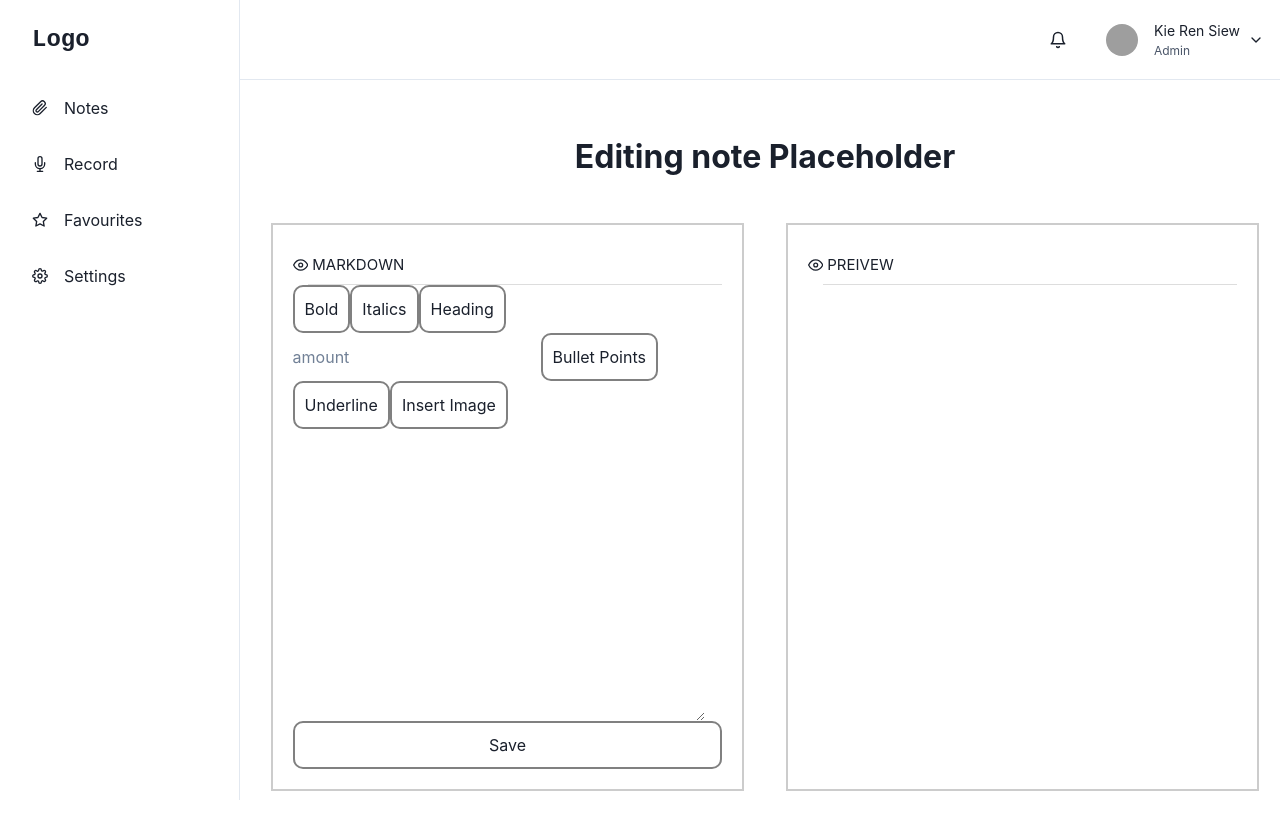
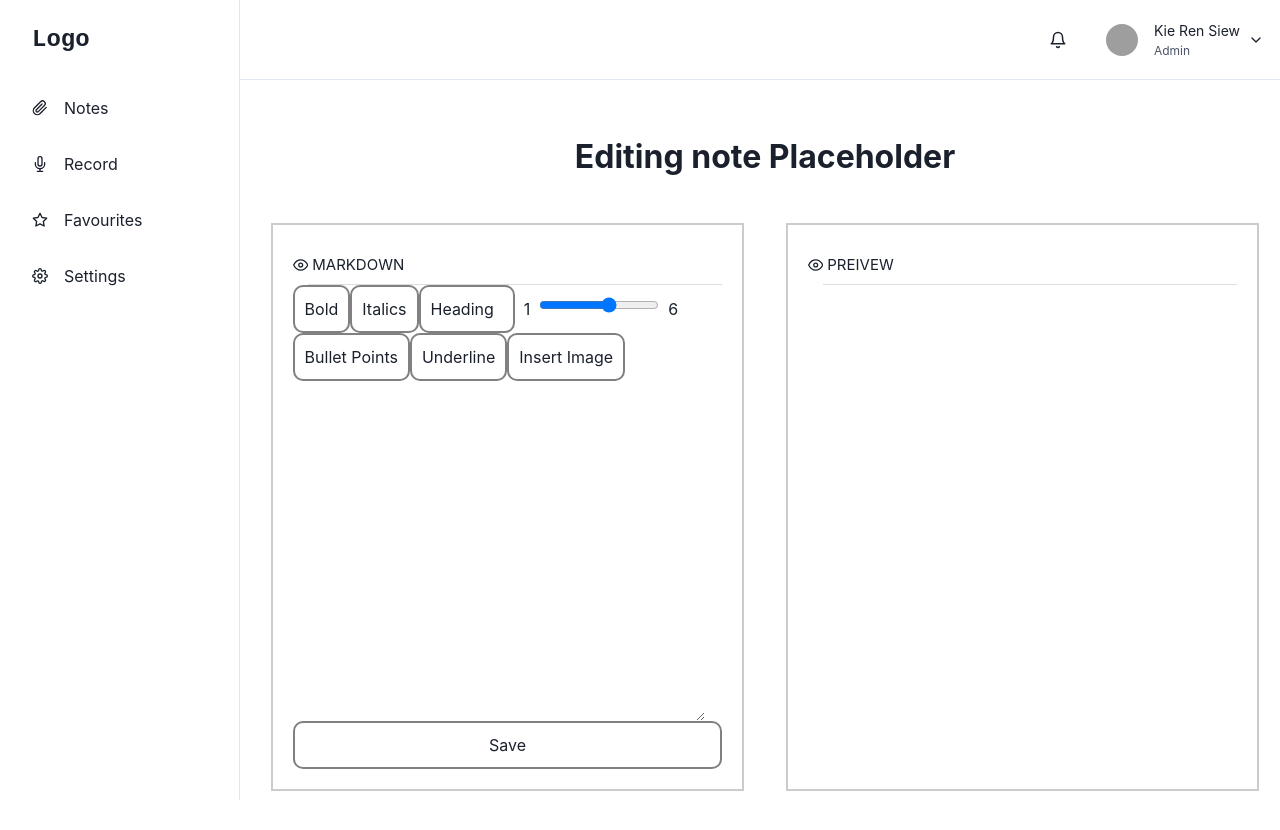
Before and after one commit to ski3r3n/lecturizefinal, a Next.js app: page /dashboard/notes/1/edit in a window 1280 px wide. Shown: the top 830 px of the page. Built offline with nearby package versions, Linux system fonts and the light colour scheme; grey boxes are pictures that could not be loaded.

Commit message:
small bugfix

```diff
--- a/src/components/mdeditor.js
+++ b/src/components/mdeditor.js
@@ -28,6 +28,7 @@ export default function Mdeditor() {
                 break;
             }
         }
+        console.log("Start of line:", startOfLine);
         return startOfLine;
     }
 
@@ -37,8 +38,8 @@ export default function Mdeditor() {
         const text = textarea.value;
 
         // End of line is assumed to be the position of the nearest newline character
-        let endOfLine = 0;
-        for (let i = caretPosition; i < text.length; i++) {
+        let endOfLine = text.length;
+        for (let i = caretPosition; i <= text.length; i++) {
             if (text[i] === "\n") {
                 endOfLine = i;
                 break;
@@ -59,7 +60,7 @@ export default function Mdeditor() {
             console.log("Selected text:", selectedText);
             return selectedText;
         } catch {
-            console.log("error");
+            return null;
         }
     }
 
@@ -231,6 +232,7 @@ export default function Mdeditor() {
                             onClick={toggleItalics}>
                             Italics
                         </button>
+                        <button>
                             <button
                                 style={{
                                     border: " 2px solid gray",
@@ -240,12 +242,23 @@ export default function Mdeditor() {
                                 onClick={() => {
                                     addHeading();
                                 }}>
-                            Heading
+                                Heading &nbsp;
                             </button>
+                            &nbsp; 1 &nbsp;
                             <input
-                            placeholder="amount"
-                            type={"number"}
+                                min={1}
+                                max={6}
+                                style={{
+                                    border: "2px solid gray",
+                                    width: "120px",
+                                    borderRadius: "10px",
+                                }}
+                                placeholder="Header size"
+                                type="range"
                                 id="headingamt"></input>
+                            &nbsp; 6 &nbsp;
+                        </button>
+
                         <button
                             style={{
                                 border: "2px solid gray",
```
Lines whose indentation alone changed are shown as unchanged.
